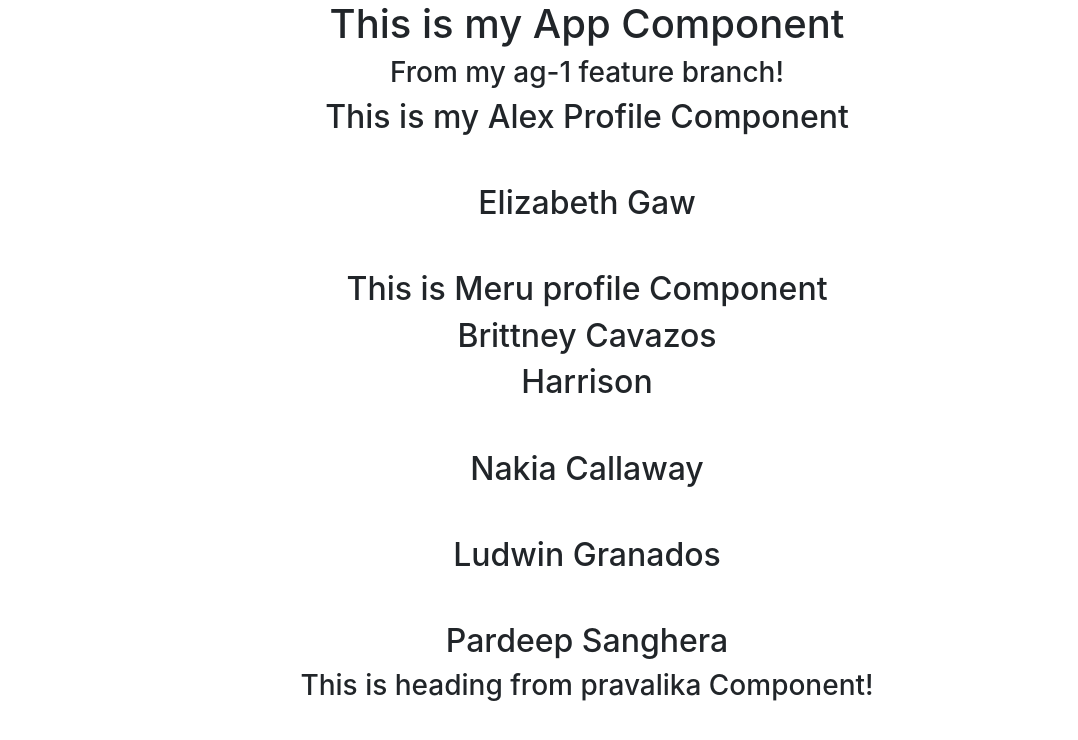
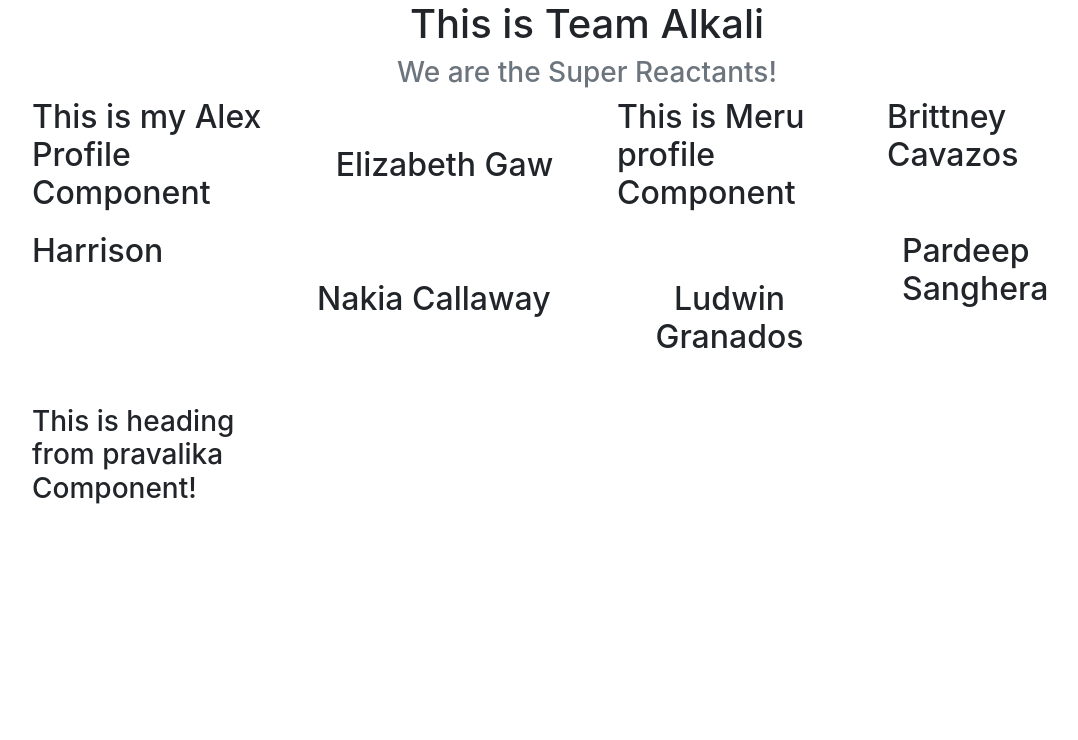
Before and after one commit to Alexg1021/testing-gitflow, a React (Create React App) app: page / in a window 1280 px wide. Shown: the top 740 px of the page, without its empty margins (53-1131 px from the left). Built offline with nearby package versions, Linux system fonts and the light colour scheme.

Commit message:
refactoring app component and adding in bootstrap grid

```diff
--- a/src/App.js
+++ b/src/App.js
@@ -11,18 +11,47 @@ import './App.css';
 
 const App = () => {
   return (
-    <div className='App'>
-      <h1>This is my App Component</h1>
-      <h3>From my ag-1 feature branch!</h3>
+    <div className='container'>
+      <div className='row text-center'>
+        <div className='col'>
+          <h1>This is Team Alkali</h1>
+          <h3 className='text-secondary'>We are the Super Reactants!</h3>
+        </div>
+      </div>
+      <div className='row'>
+        <div className='col-sm-12 col-md-3'>
           <AlexProfileComponent />
+        </div>
+        <div className='col-sm-12 col-md-3'>
           <LizProfile />
+        </div>
+        <div className='col-sm-12 col-md-3'>
           <MeruProfile />
+        </div>
+        <div className='col-sm-12 col-md-3'>
           <BrittneyComponent />
+        </div>
+      </div>
+      <div className='row'>
+        <div className='col-sm-12 col-md-3'>
           <HarrisonProfileComponent />
+        </div>
+        <div className='col-sm-12 col-md-3'>
           <NikName />
+        </div>
+        <div className='col-sm-12 col-md-3'>
           <LudwinProfileComponent />
+        </div>
+        <div className='col-sm-12 col-md-3'>
           <PardeepProfile />
+        </div>
+      </div>
+
+      <div className='row'>
+        <div className='col-sm-12 col-md-3'>
           <Pravalika />
+        </div>
+      </div>
     </div>
   );
 };
```
Lines whose indentation alone changed are shown as unchanged.
